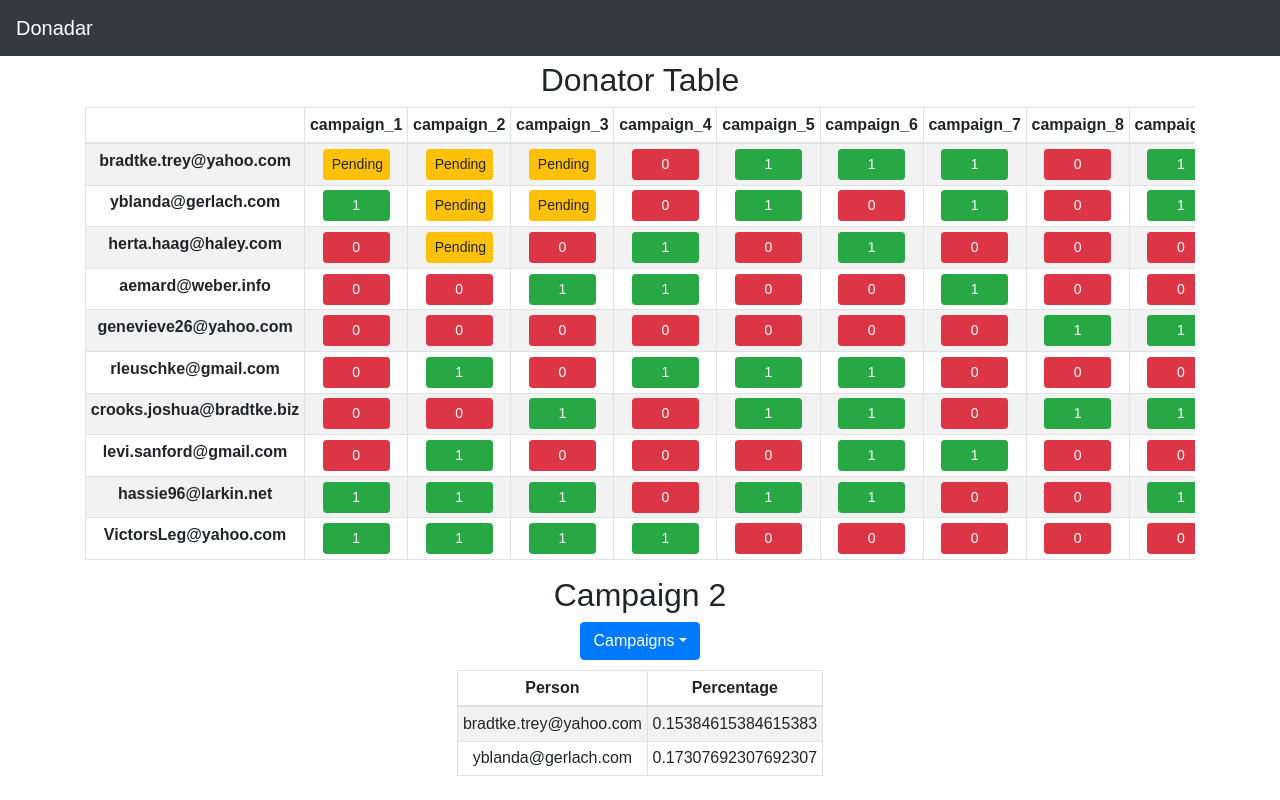
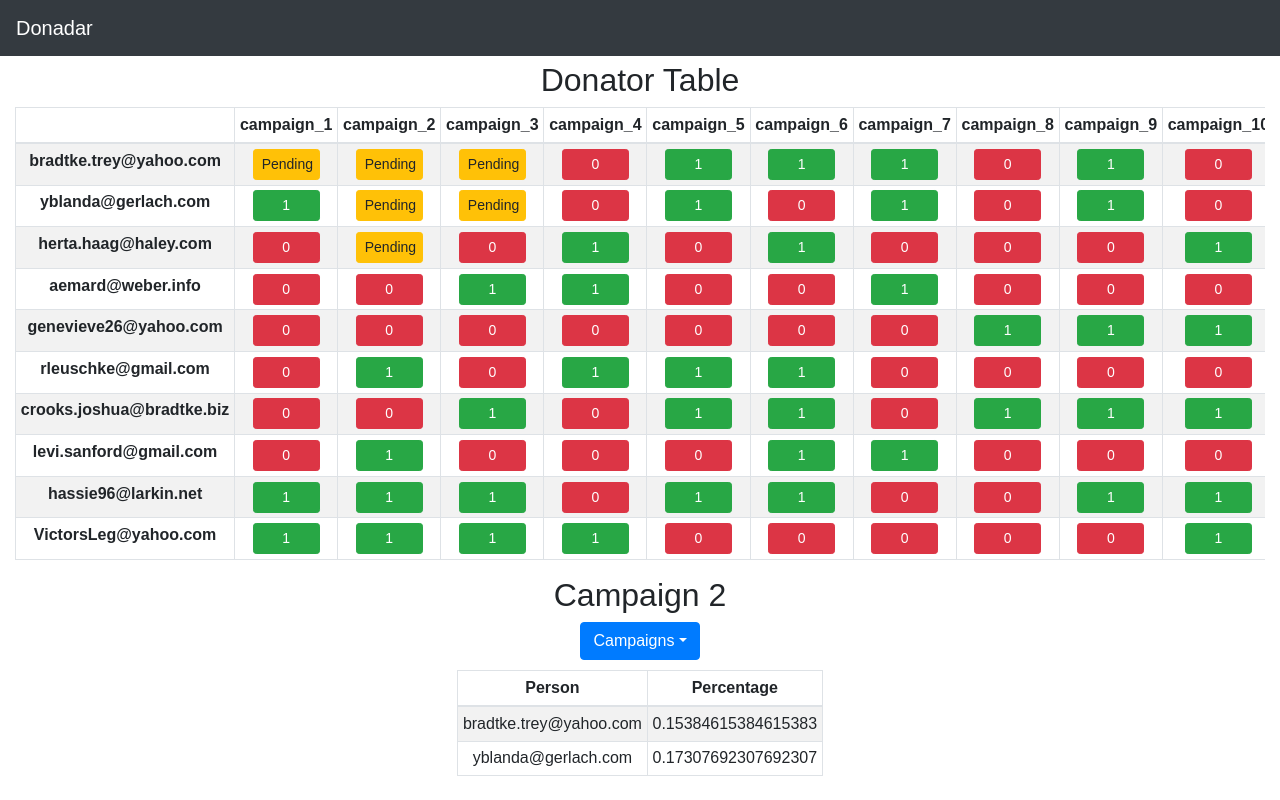
Before and after one commit to masonpimentel/vanhacks2019, a React (Create React App) app: page / in a window 1280 px wide. Built offline with nearby package versions, Linux system fonts and the light colour scheme.

Commit message:
updated mad width

```diff
--- a/src/App.css
+++ b/src/App.css
@@ -7,6 +7,12 @@
   font-size: large;
 }
 
+@media (min-width:1200px) {
+    .container {
+    max-width: 2000px !important;
+  }
+}
+
 @keyframes App-logo-spin {
   from { transform: rotate(0deg); }
   to { transform: rotate(360deg); }
```
